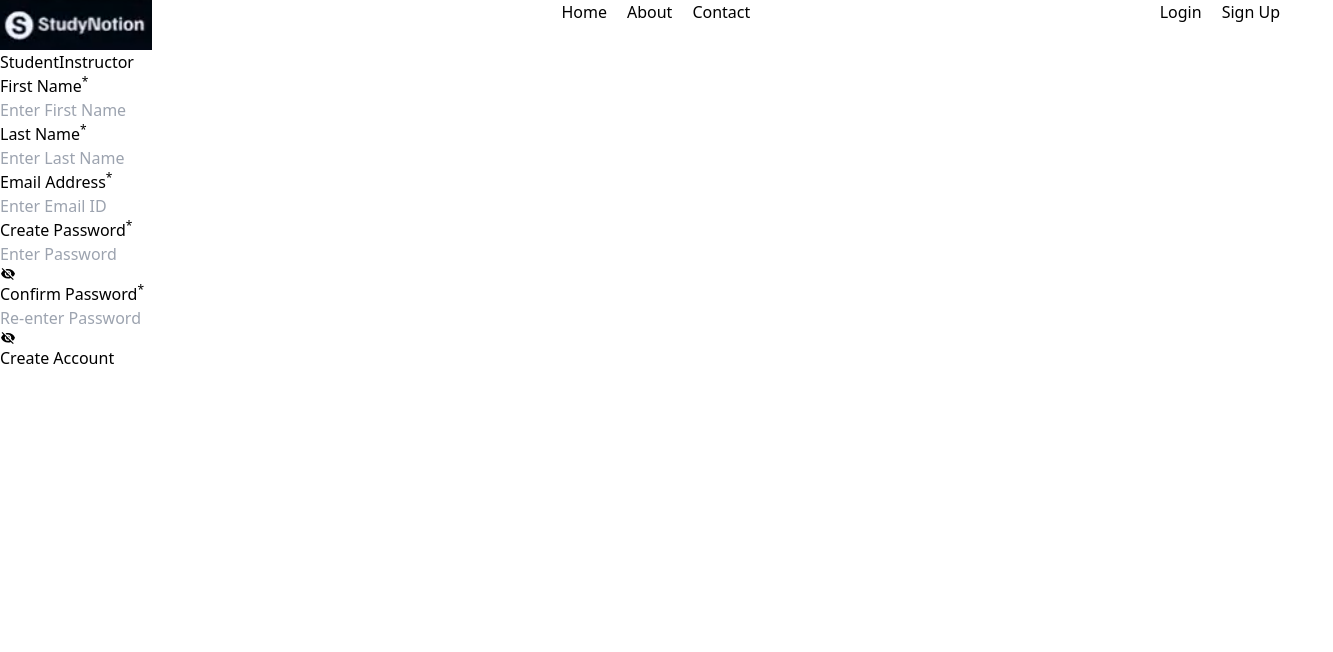
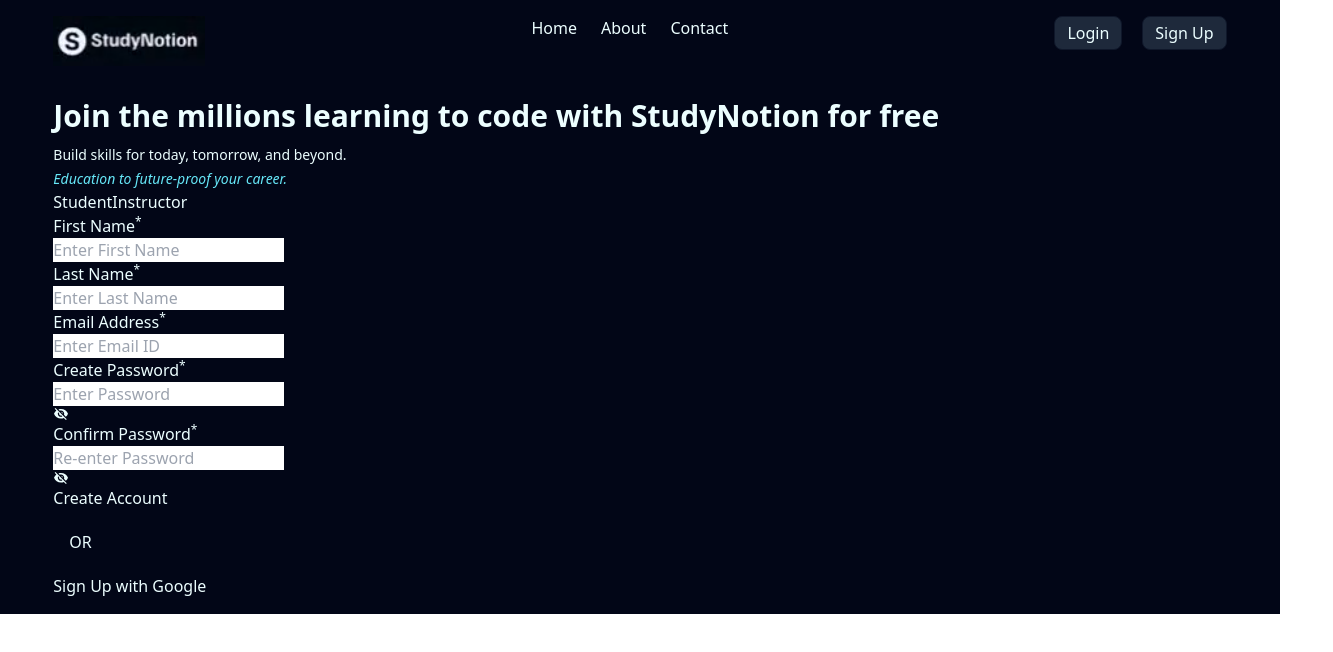
Before and after one commit to amit15000/StudyNotion, a React (Create React App) app: page /signup in a window 1280 px wide. Shown: the top 652 px of the page, 1333 px wide, since content can reach past the window. Built offline with nearby package versions, Linux system fonts and the light colour scheme.

Commit message:
Applying Css

```diff
--- a/src/App.js
+++ b/src/App.js
@@ -5,22 +5,29 @@
 import Navbar from "./components/Navbar";
 import Home from "./pages/Home";
 import Login from "./pages/Login";
-import SignUp from "./components/SignupForm";
+import SignUp from "./pages/SignUp";
 import Dashboard from "./pages/Dashboard";
 
 function App() {
   const [isLoggedIn, setIsLoggedIn] = useState(false);
   return (
-    <div className="App">
-      <div>
-        <Navbar isLoggedIn={isLoggedIn} setIsLoggedIn={setIsLoggedIn} />
-      </div>
+    <div className="w-screen h-full bg-slate-950 flex flex-col text-cyan-50">
+      <Navbar isLoggedIn={isLoggedIn} setIsLoggedIn={setIsLoggedIn} />
 
       <Routes>
         <Route path="/" element={<Home />}></Route>
-        <Route path="/login" element={<Login />}></Route>
-        <Route path="/signup" element={<SignUp />}></Route>
-        <Route path="/dashboard" element={<Dashboard />}></Route>
+        <Route
+          path="/login"
+          element={<Login setIsLoggedIn={setIsLoggedIn} />}
+        ></Route>
+        <Route
+          path="/signup"
+          element={<SignUp setIsLoggedIn={setIsLoggedIn} />}
+        ></Route>
+        <Route
+          path="/dashboard"
+          element={<Dashboard setIsLoggedIn={setIsLoggedIn} />}
+        ></Route>
       </Routes>
     </div>
   );
--- a/src/components/LoginForm.js
+++ b/src/components/LoginForm.js
@@ -1,9 +1,11 @@
 import React, { useState } from "react";
 import { IoMdEye } from "react-icons/io";
 import { IoMdEyeOff } from "react-icons/io";
-import { Link } from "react-router-dom";
+import { Link, useNavigate } from "react-router-dom";
+import { toast } from "react-toastify";
 
-function LoginForm() {
+function LoginForm({ setIsLoggedIn }) {
+  const navigate = useNavigate();
   const [formData, setFormData] = useState({
     email: "",
     password: "",
@@ -17,10 +19,16 @@
       [event.target.name]: event.target.value,
     }));
   }
+  const submitHandler = (e) => {
+    e.preventDefault();
+    setIsLoggedIn(true);
+    toast.success("Logged In");
+    navigate("/dashboard");
+  };
 
   return (
     <div>
-      <form>
+      <form onSubmit={submitHandler}>
         <label>
           <p>
             Email Address<sup>*</sup>
--- a/src/components/Navbar.js
+++ b/src/components/Navbar.js
@@ -9,7 +9,7 @@
 
   return (
     <div>
-      <nav className="flex justify-between">
+      <nav className="flex justify-between w-11/12 max-w-[1280px] py-4 mx-auto">
         <ul className="flex">
           <li>
             <NavLink to={"/"}>
@@ -17,7 +17,7 @@
             </NavLink>
           </li>
         </ul>
-        <ul className="flex gap-x-5">
+        <ul className="flex text-cyan-50 gap-x-6">
           <li>
             <NavLink to={"/"}>
               <button>Home</button>
@@ -34,14 +34,18 @@
             </NavLink>
           </li>
         </ul>
-        <ul className="flex gap-x-5">
+        <ul className="flex text-cyan-50 gap-x-5">
           {!isLoggedIn ? (
             <>
               <Link to={"/login"}>
-                <button>Login</button>
+                <button className=" bg-slate-800 py-1 px-3 rounded-lg border border-slate-900">
+                  Login
+                </button>
               </Link>
               <Link to={"/signup"}>
-                <button>Sign Up</button>
+                <button className=" bg-slate-800 py-1 px-3 rounded-lg border border-slate-900">
+                  Sign Up
+                </button>
               </Link>
             </>
           ) : (
--- a/src/components/SignupForm.js
+++ b/src/components/SignupForm.js
@@ -1,7 +1,10 @@
 import React, { useState } from "react";
 import { IoMdEye } from "react-icons/io";
 import { IoMdEyeOff } from "react-icons/io";
-function SignUp() {
+import { useNavigate } from "react-router-dom";
+import { toast } from "react-toastify";
+function SignUp({ setIsLoggedIn }) {
+  const navigate = useNavigate();
   const [formData, setFormData] = useState({
     firstName: "",
     lastName: "",
@@ -18,13 +21,23 @@
       [e.target.name]: e.target.value,
     }));
   };
+  const submitHandler = (e) => {
+    e.preventDefault();
+    if (formData.password !== formData.confirmPassword) {
+      toast.warning("Password do not match");
+      return;
+    }
+    setIsLoggedIn(true);
+    toast.success("Account Created");
+    navigate("/dashboard");
+  };
   return (
     <div>
       <div>
         <button>Student</button>
         <button>Instructor</button>
       </div>
-      <form>
+      <form onSubmit={submitHandler}>
         <div>
           <label>
             <p>
--- a/src/components/Template.js
+++ b/src/components/Template.js
@@ -3,24 +3,35 @@
 import SignupForm from "./SignupForm";
 import LoginForm from "./LoginForm";
 
-function Template({ title, desc1, desc2, image, formType, setisLoggedIn }) {
+function Template({ title, desc1, desc2, image, formType, setIsLoggedIn }) {
   return (
-    <div>
+    <div className="flex justify-between w-11/12 max-w-[1280px] py-4 mx-auto">
       <div>
-        <h1>{title}</h1>
-        <p>
-          <span>{desc1}</span>
-          <span>{desc2}</span>
+        <h1 className="font-semibold text-3xl leading-9">{title}</h1>
+        <p className="mt-2">
+          <span className=" text-slate-040 text-sm leading-3 ">{desc1}</span>
+          <br />
+          <span className=" text-cyan-300 text-sm leading-3 italic ">
+            {desc2}
+          </span>
         </p>
-        {formType === "signup" ? <SignupForm /> : <LoginForm />}
+        {formType === "signup" ? (
+          <SignupForm setIsLoggedIn={setIsLoggedIn} />
+        ) : (
+          <LoginForm setIsLoggedIn={setIsLoggedIn} />
+        )}
 
-        <div>
+        <div className="flex w-screen items-center my-5 gap-x-4 ">
           <div></div>
           <p>OR</p>
           <div></div>
         </div>
         <button>
-          <p>Sign in with Google</p>
+          {formType === "signup" ? (
+            <p>Sign Up with Google</p>
+          ) : (
+            <p>Sign In with Google</p>
+          )}
         </button>
       </div>
       <div>
--- a/src/pages/Dashboard.js
+++ b/src/pages/Dashboard.js
@@ -1,7 +1,11 @@
 import React from "react";
 
 function Dashboard() {
-  return <div>Welcome, to the StudyNotion</div>;
+  return (
+    <div className="flex justify-center items-center text-cyan-50 text-3xl h-full">
+      Welcome to the StudyNotion
+    </div>
+  );
 }
 
 export default Dashboard;
--- a/src/pages/Home.js
+++ b/src/pages/Home.js
@@ -1,7 +1,11 @@
 import React from "react";
 
 function Home() {
-  return <div>Home</div>;
+  return (
+    <div className="flex justify-center items-center text-cyan-50 text-3xl h-full">
+      Home
+    </div>
+  );
 }
 
 export default Home;
--- a/src/pages/Login.js
+++ b/src/pages/Login.js
@@ -1,7 +1,7 @@
 import React from "react";
 import Template from "../components/Template";
 import loginImg from "../assets/Login Image.png";
-function Login({ setisLoggedIn }) {
+function Login({ setIsLoggedIn }) {
   return (
     <Template
       title="Welcome Back"
@@ -9,7 +9,7 @@
       desc2="Education to future-proof your career."
       image={loginImg}
       formType="login"
-      setisLoggedIn={setisLoggedIn}
+      setIsLoggedIn={setIsLoggedIn}
     />
   );
 }
--- a/src/pages/SignUp.js
+++ b/src/pages/SignUp.js
@@ -1,7 +1,7 @@
 import React from "react";
 import Template from "../components/Template";
 import signUpImg from "../assets/signUpImg.jpg";
-function SignUp({ setisLoggedIn }) {
+function SignUp({ setIsLoggedIn }) {
   return (
     <Template
       title="Join the millions learning to code with StudyNotion for free"
@@ -9,7 +9,7 @@
       desc2="Education to future-proof your career."
       image={signUpImg}
       formType="signup"
-      setisLoggedIn={setisLoggedIn}
+      setIsLoggedIn={setIsLoggedIn}
     />
   );
 }
```
